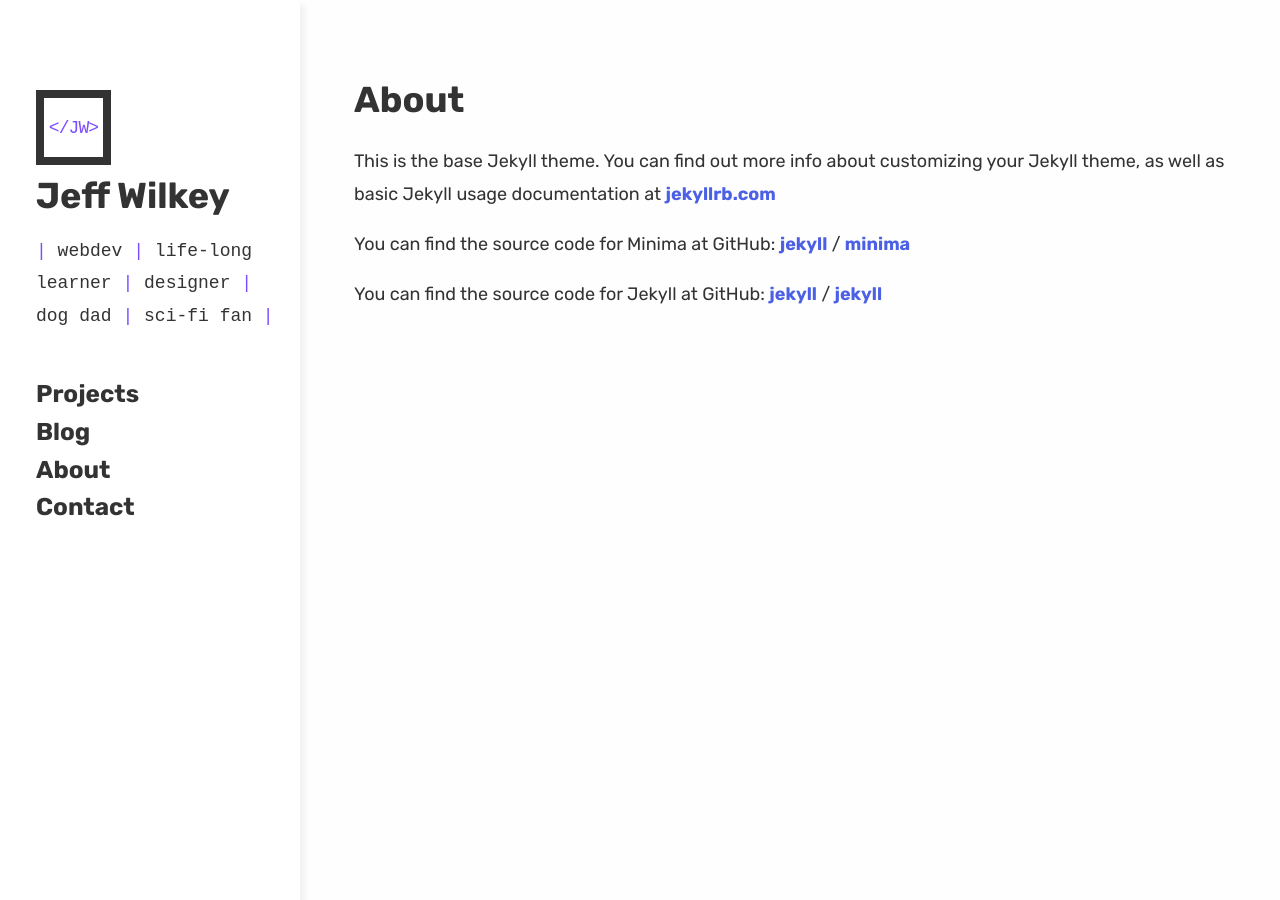
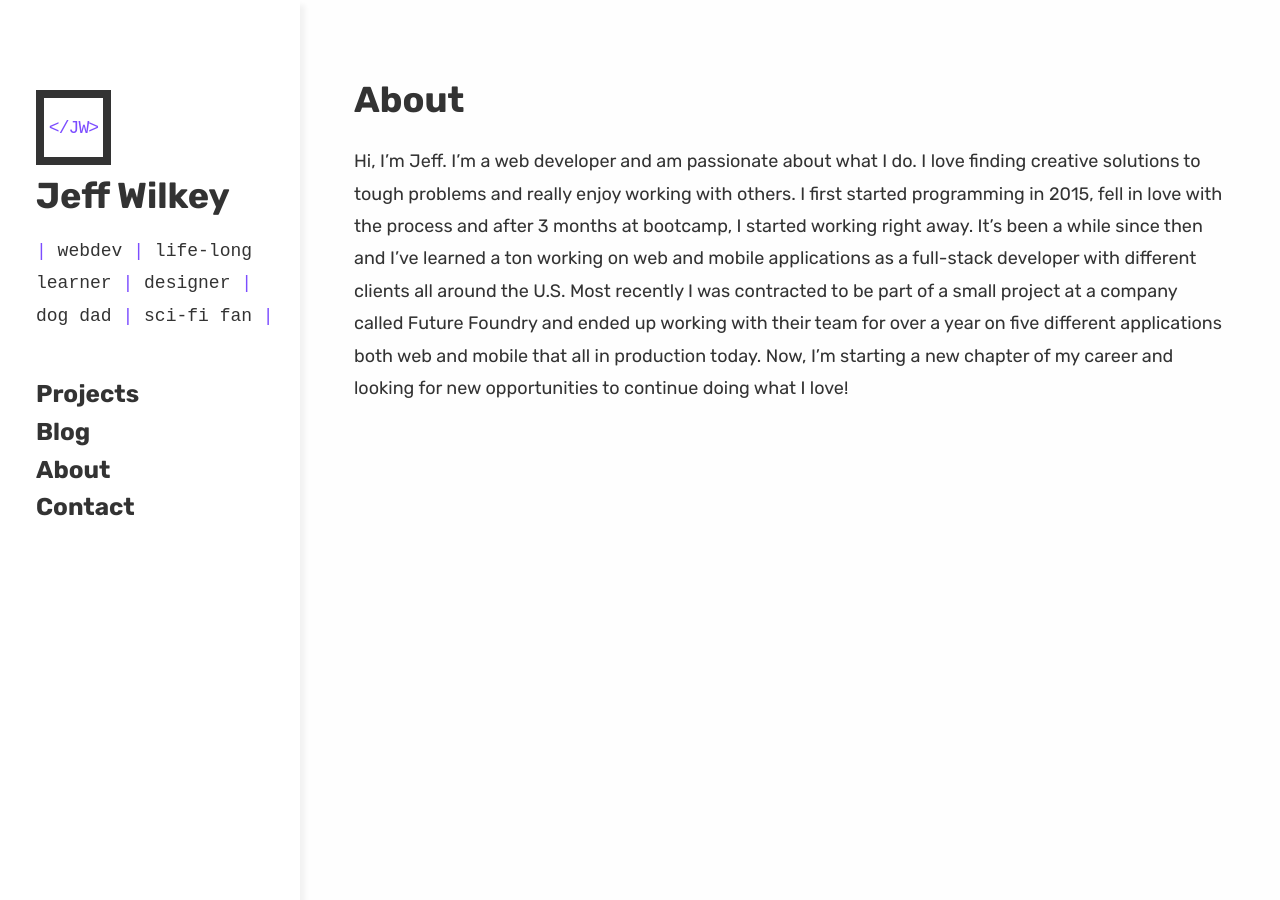
Before and after one commit to JeffWilkey/jeffwilkey.com-jekyll, a Jekyll site: the page built from about.markdown, in a window 1280 px wide. Built offline with Jekyll 4.4.1, drawn with Linux system fonts in a browser that asks for light colours; nearby versions of some CDN libraries.

Commit message:
Updated About

```diff
--- a/about.markdown
+++ b/about.markdown
@@ -6,15 +6,4 @@ layout: default
 
 # About
 
-This is the base Jekyll theme. You can find out more info about customizing your Jekyll theme, as well as basic Jekyll usage documentation at [jekyllrb.com](https://jekyllrb.com/)
-
-You can find the source code for Minima at GitHub:
-[jekyll][jekyll-organization] /
-[minima](https://github.com/jekyll/minima)
-
-You can find the source code for Jekyll at GitHub:
-[jekyll][jekyll-organization] /
-[jekyll](https://github.com/jekyll/jekyll)
-
-
-[jekyll-organization]: https://github.com/jekyll
+Hi, I'm Jeff. I'm a web developer and am passionate about what I do. I love finding creative solutions to tough problems and really enjoy working with others. I first started programming in 2015, fell in love with the process and after 3 months at bootcamp, I started working right away. It's been a while since then and I've learned a ton working on web and mobile applications as a full-stack developer with different clients all around the U.S. Most recently I was contracted to be part of a small project at a company called Future Foundry and ended up working with their team for over a year on five different applications both web and mobile that all in production today. Now, I'm starting a new chapter of my career and looking for new opportunities to continue doing what I love!
```
